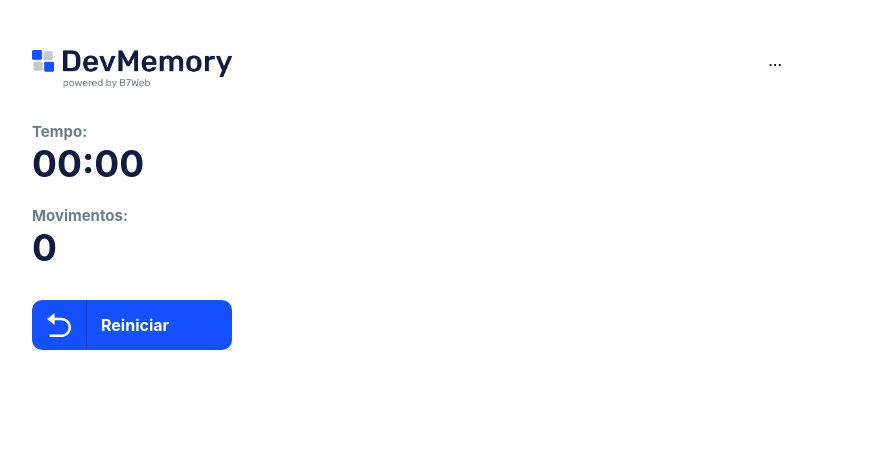
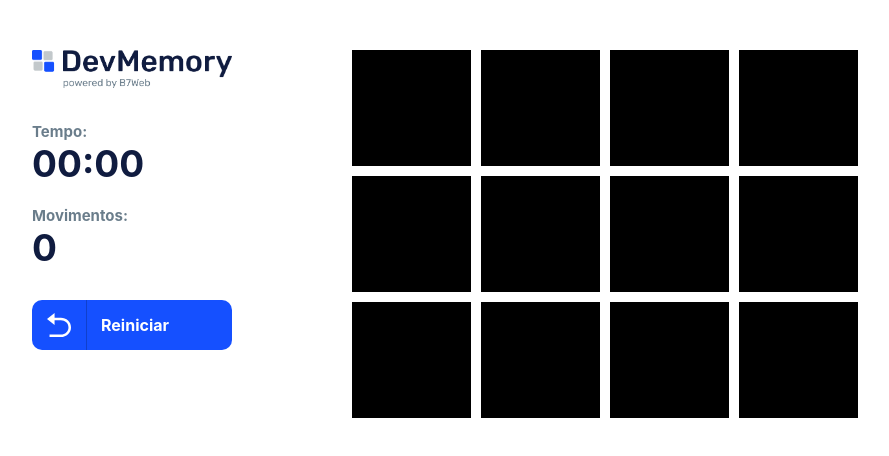
Before and after one commit to DaniloCarSan/react-memory-game, a React (Create React App) app: page / in a window 1280 px wide. Shown: the top 456 px of the page, without its empty margins (233-1122 px from the left). Built offline with nearby package versions, Linux system fonts and the light colour scheme.

Commit message:
mostrando itens na tela

```diff
--- a/src/App.styles.ts
+++ b/src/App.styles.ts
@@ -50,3 +50,10 @@ export const GridArea = styles.div`
     }
 
 `;
+
+export const Grid = styles.div`
+    width: 430px;
+    display: grid;
+    grid-template-columns: repeat(4, 1fr);
+    grid-gap: 10px;
+`;
--- a/src/App.tsx
+++ b/src/App.tsx
@@ -1,13 +1,62 @@
+import { useEffect, useState } from 'react';
 import * as C from './App.styles';
 import logoImage from './assets/devmemory_logo.png';
 import restartIcon from './svgs/restart.svg';
 import InfoItem from './components/InfoItem';
 import Button from './components/Button';
+import GridItem from './components/GridItem';
+import { GridItemType } from './types/GridIteType';
+import items from './data/items';
+
 
 const App = () => {
 
+  const [playing, setPlaying] = useState<boolean>(false);
+  const [timeElepsed, setTimeElepsed] = useState<number>(0);
+  const [moveCount, setMoveCount] = useState<number>(0);
+  const [showCount, setShowCount] = useState<number>(0);
+  const [gridItems, setGridItems] = useState<GridItemType[]>([]);
+
+
+  useEffect(() => resetAndCreateGrid(), []);
 
   const resetAndCreateGrid = () => {
+
+    // Resetar o jogo
+    setTimeElepsed(0);
+    setMoveCount(0);
+    setShowCount(0);
+
+    // Criar o grid e começar o jogo
+
+    // Criar o grid vazio
+    let tmpGrid: GridItemType[] = [];
+    for (let i = 0; i < (items.length * 2); i++) tmpGrid.push({
+      item: null,
+      shown: false,
+      permanentShown: false,
+    });
+
+    // preencher o grid
+    for (let w = 0; w < 2; w++) {
+      for (let i = 0; i < items.length; i++) {
+        let pos = -1;
+        while (pos < 0 || tmpGrid[pos].item !== null) {
+          pos = Math.floor(Math.random() * tmpGrid.length);
+        }
+        tmpGrid[pos].item = i;
+      }
+    }
+
+    // Atualizar o grid
+    setGridItems(tmpGrid);
+
+    // começar o jogo
+    setPlaying(true);
+  }
+
+  const handleItemClick = (index: number) => {
+
   }
 
   return (
@@ -31,7 +80,15 @@ const App = () => {
 
       </C.Info>
       <C.GridArea>
-        ...
+        <C.Grid>
+          {gridItems.map((item, index) => (
+            <GridItem
+              key={index}
+              item={item}
+              onClick={() => handleItemClick(index)}
+            />
+          ))}
+        </C.Grid>
       </C.GridArea>
     </C.Container>
   );
--- /dev/null
+++ b/src/components/GridItem/index.tsx
@@ -0,0 +1,24 @@
+import { GridItemType } from '../../types/GridIteType';
+import * as C from './styles';
+import b7svg from '../../svgs/b7.svg';
+import items from '../../data/items';
+
+type Props = {
+    item: GridItemType,
+    onClick: () => void,
+}
+
+const GridItem = ({ item, onClick }: Props) => {
+    return (
+        <C.Container onClick={onClick}>
+            {!item.permanentShown && !item.shown &&
+                <C.Icon src={b7svg} alt="b7web" />
+            }
+            {(item.shown || item.permanentShown) && item.item !== null &&
+                <C.Icon src={items[item.item].icon} alt={items[item.item].name} />
+            }
+        </C.Container>
+    );
+}
+
+export default GridItem;
--- /dev/null
+++ b/src/components/GridItem/styles.ts
@@ -0,0 +1,9 @@
+import styled from "styled-components";
+
+export const Container = styled.div`
+    background: black;
+`;
+
+export const Icon = styled.img`
+
+`;
--- /dev/null
+++ b/src/data/items.ts
@@ -0,0 +1,17 @@
+import android from '../svgs/android.svg';
+import caminhao from '../svgs/caminhao.svg';
+import disney from '../svgs/disney.svg';
+import estrela from '../svgs/estrela.svg';
+import gasolina from '../svgs/gasolina.svg';
+import moto from '../svgs/moto.svg';
+
+const items = [
+    { "name": "Android", "icon": android },
+    { "name": "caminhão", "icon": caminhao },
+    { "name": "disney", "icon": disney },
+    { "name": "estrela", "icon": estrela },
+    { "name": "gasolina", "icon": gasolina },
+    { "name": "moto", "icon": moto },
+];
+
+export default items;
--- /dev/null
+++ b/src/types/GridIteType.ts
@@ -0,0 +1,6 @@
+
+export type GridItemType = {
+    item: number | null;
+    shown: boolean;
+    permanentShown: boolean;
+}
```
